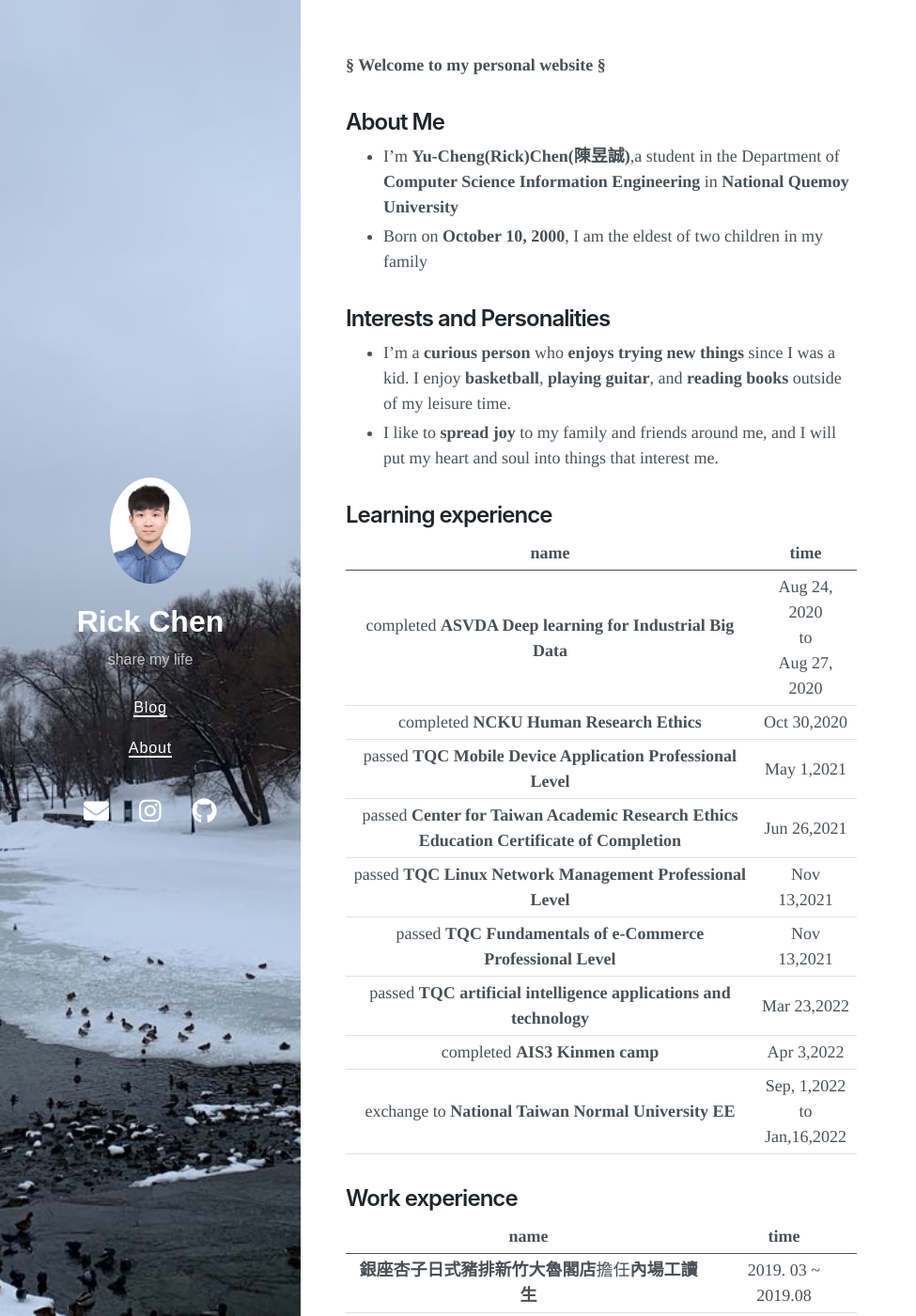
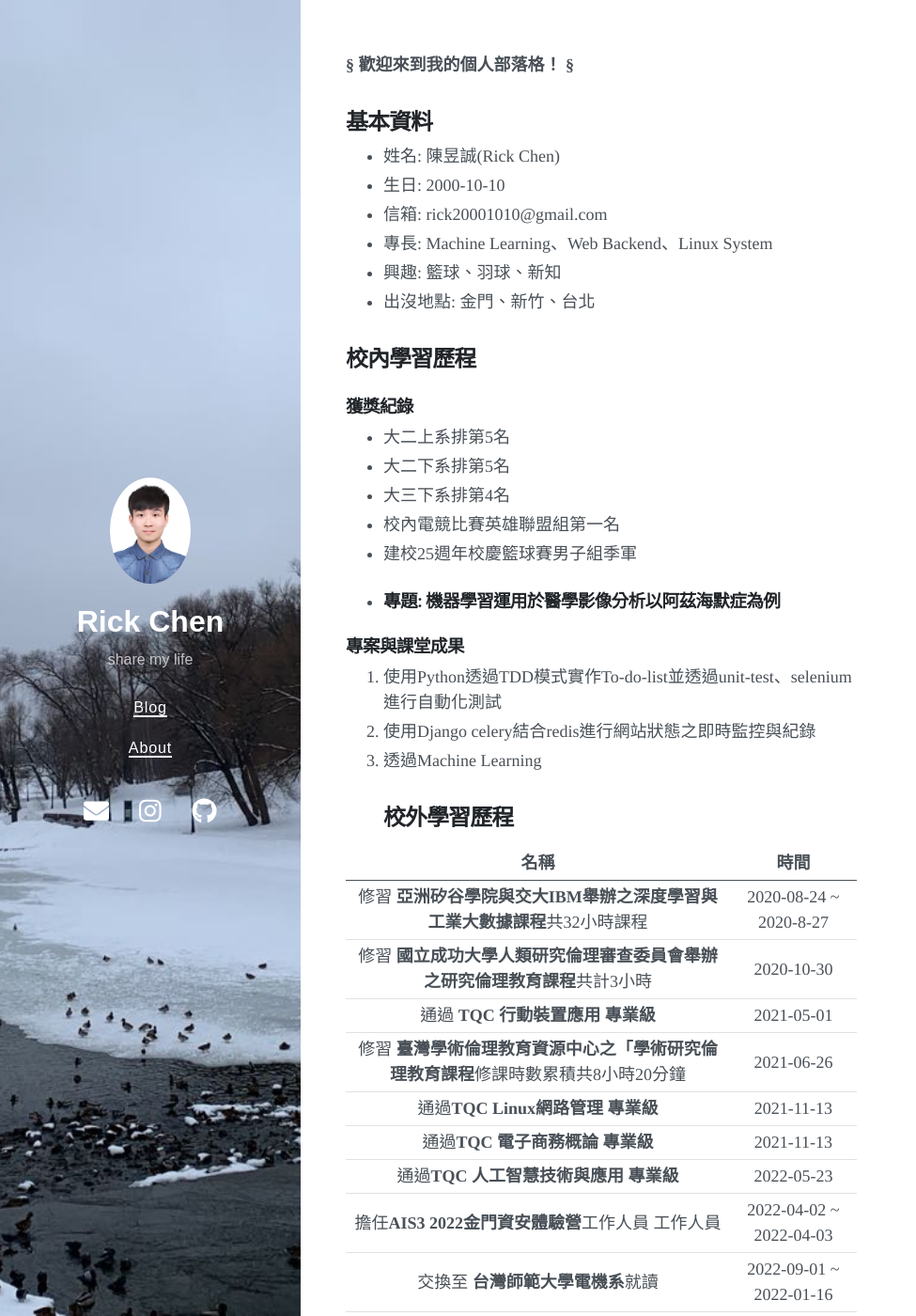
Before and after one commit to jerry940917chen/jerry940917chen.github.io, a Jekyll site: the page built from about.md, in a window 1280 px wide and 1400 px high. Shown: the whole window at 94% size, without its empty margins (0-975 px from the left). Built offline with Jekyll 4.4.1, drawn with Linux system fonts in a browser that asks for light colours; nearby versions of some CDN libraries; our own code applies the rules of GitHub Pages for plain Markdown files; some of the changed text lies outside the part shown.

Commit message:
Update about.md

```diff
--- a/about.md
+++ b/about.md
@@ -1,33 +1,47 @@
 
-**§ Welcome to my personal website §**
+**§ 歡迎來到我的個人部落格！ §**
 
-## About Me
+## 基本資料
+* 姓名: 陳昱誠(Rick Chen)
+* 生日: 2000-10-10
+* 信箱: rick20001010@gmail.com
+* 專長: Machine Learning、Web Backend、Linux System
+* 興趣: 籃球、羽球、新知
+* 出沒地點: 金門、新竹、台北
 
-* I’m **Yu-Cheng(Rick)Chen(陳昱誠)**,a student in the Department of **Computer Science Information Engineering** in **National Quemoy University**
-* Born on **October 10, 2000**, I am the eldest of two children in my family
+## 校內學習歷程
 
-## Interests and Personalities
+### 獲獎紀錄
+* 大二上系排第5名
+* 大二下系排第5名
+* 大三下系排第4名
+* 校內電競比賽英雄聯盟組第一名
+* 建校25週年校慶籃球賽男子組季軍
+*
+### 專題: 機器學習運用於醫學影像分析以阿茲海默症為例
 
-* I'm a **curious person** who **enjoys trying new things** since I was a kid. I enjoy **basketball**, **playing guitar**, and **reading books** outside of my leisure time.
-*  I like to **spread joy** to my family and friends around me, and I will put my heart and soul into things that interest me.
+### 專案與課堂成果
+1. 使用Python透過TDD模式實作To-do-list並透過unit-test、selenium進行自動化測試
+2. 使用Django celery結合redis進行網站狀態之即時監控與紀錄
+3. 透過Machine Learning
+## 校外學習歷程
 
-## Learning experience
+|名稱 | 時間 |
+|:----: |:------:|
+|修習 **亞洲矽谷學院與交大IBM舉辦之深度學習與工業大數據課程**共32小時課程  | 2020-08-24 ~ 2020-8-27 |
+|修習 **國立成功大學人類研究倫理審查委員會舉辦之研究倫理教育課程**共計3小時 | 2020-10-30|
+|通過 **TQC 行動裝置應用 專業級** |2021-05-01|
+|修習 **臺灣學術倫理教育資源中心之「學術研究倫理教育課程**修課時數累積共8小時20分鐘  | 2021-06-26 |
+|通過**TQC Linux網路管理 專業級** |2021-11-13 |
+|通過**TQC 電子商務概論 專業級** | 2021-11-13 |
+|通過**TQC 人工智慧技術與應用 專業級** | 2022-05-23 |
+|擔任**AIS3 2022金門資安體驗營**工作人員 工作人員 | 2022-04-02 ~ 2022-04-03 |
+|交換至 **台灣師範大學電機系**就讀 | 2022-09-01 ~ 2022-01-16 |
 
-|name | time |
-|:----: |:------:|
-|completed **ASVDA Deep learning for Industrial Big Data**  | Aug 24, 2020 <br>to <br> Aug 27, 2020 |
-|completed **NCKU Human Research Ethics** | Oct 30,2020|
-|passed **TQC Mobile Device Application Professional Level** | May 1,2021|
-|passed **Center for Taiwan Academic Research Ethics Education Certificate of Completion**  | Jun 26,2021 |
-|passed **TQC Linux Network Management Professional Level** |Nov 13,2021 |
-|passed **TQC Fundamentals of e-Commerce Professional Level** | Nov 13,2021 |
-|passed **TQC artificial intelligence applications and technology** | Mar 23,2022 |
-|completed **AIS3 Kinmen camp** | Apr 3,2022 |
-|exchange to **National Taiwan Normal University EE** | Sep, 1,2022 <br> to <br> Jan,16,2022 |
+## 工作經驗
 
-## Work experience
-
-|name | time |
-|:----:|:----:|
-|**銀座杏子日式豬排新竹大魯閣店**擔任**內場工讀生** | 2019. 03 ~ 2019.08|
-|**金沙大地國際渡假飯店**擔任**櫃台服務生** |2020.09 ~ 2021.02|
+|名稱 | 職務|時間 |
+|:----:|:----:|:----:|
+|銀座杏子日式豬排新竹大魯閣店|內場工讀生| 2019. 03 ~ 2019.08|
+|金沙大地國際渡假飯店|櫃台服務生|2020.09 ~ 2021.02|
+|聯瞻資訊股份有限公司| 軟體工程實習生| 2022-07-04 ~ |
```
